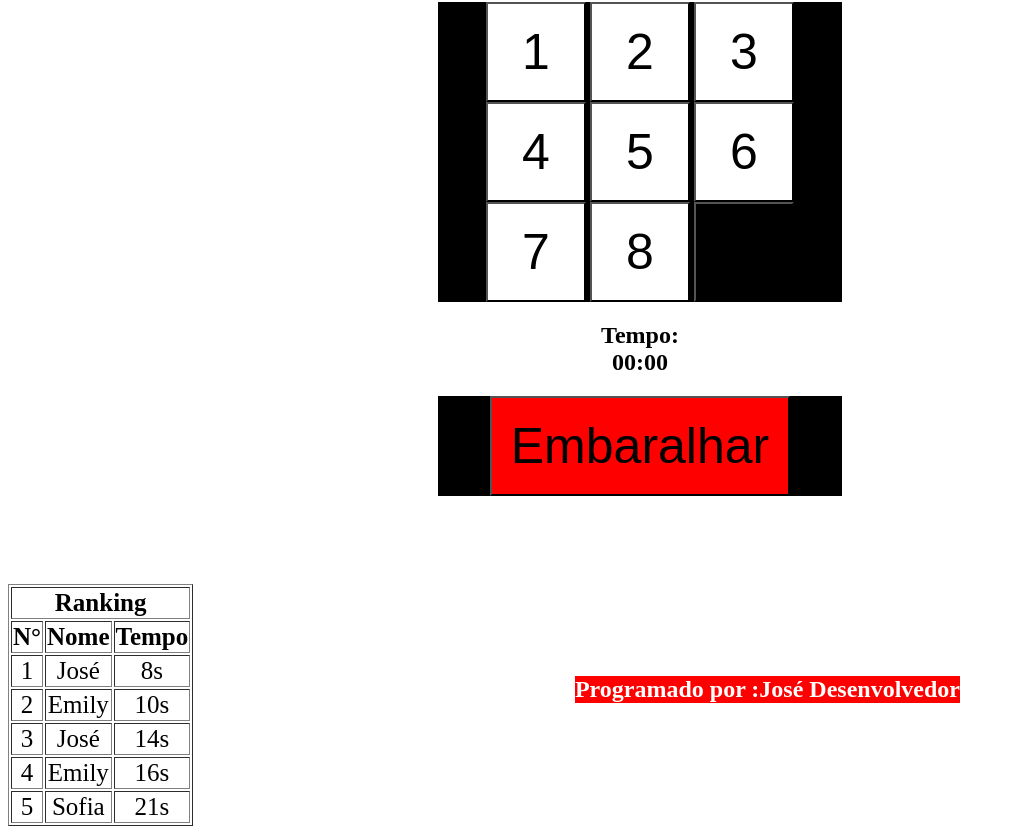
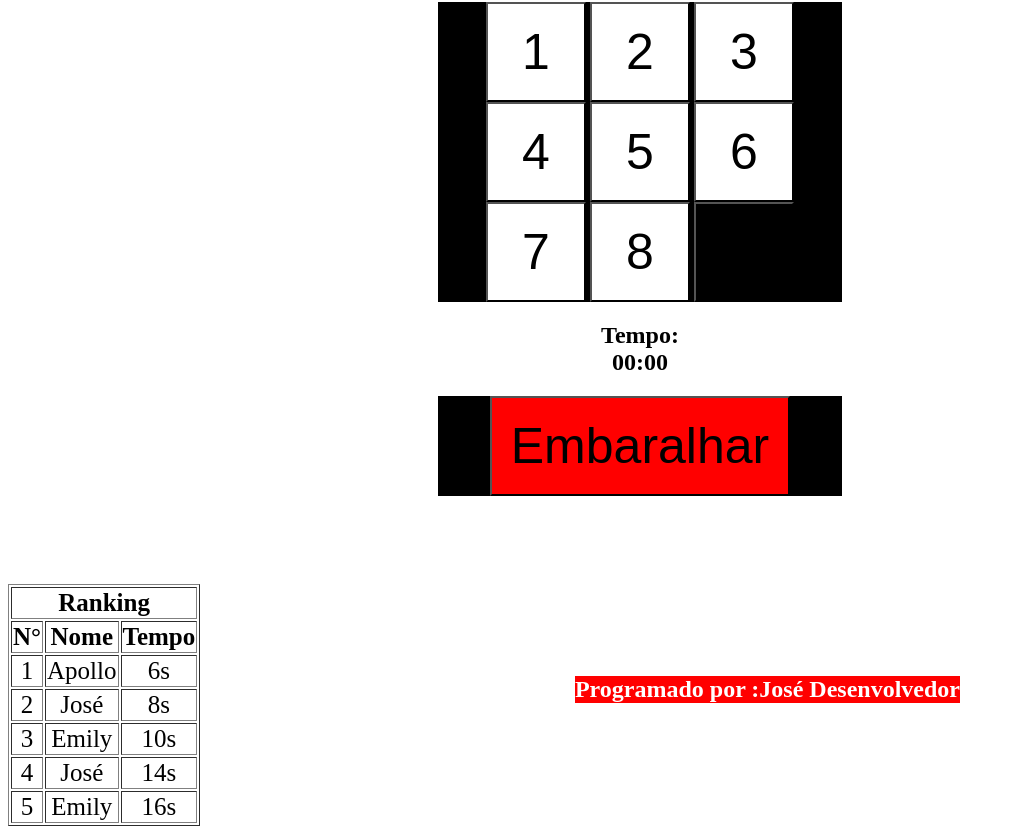
Before and after one commit to JoseDesen/quebra-cabeca, a plain HTML site: page quebra_cabeca_nivel1.html in a window 1280 px wide. Shown: the part 64-898 px from the top of the page, without its empty margins (0-1015 px from the left). Drawn offline with Linux system fonts and the light colour scheme.

Commit message:
Update quebra_cabeca_nivel1.html

```diff
--- a/quebra_cabeca_nivel1.html
+++ b/quebra_cabeca_nivel1.html
@@ -47,7 +47,7 @@
 					if(a=="1" && b=="2" && c=="3" && d=="4" && e=="5" && f=="6" && g=="7" && h=="8" && i=="9" ){
 					clearInterval(meuInterval);
 					var tempo=min*60+seg;
-					if(tempo>21){
+					if(tempo>16){
 						if(min<1){
 							alert("Nível fácil \nParabéns "+nome+" \nSeu tempo foi de:"+seg+" segundos \nTente novamente em menos tempo pra entrar no ranking");
 						}else{
@@ -538,24 +538,24 @@
 	</tr>
 	<tr>
 	<td>1</td>
+	<td>Apollo</td>
+	<td>6s</td>
+	</tr>
+	<td>2</td>
 	<td>José</td>
 	<td>8s</td>
 	</tr>
-	<td>2</td>
+	<td>3</td>
 	<td>Emily</td>
 	<td>10s</td>
 	</tr>
-	<td>3</td>
+	<td>4</td>
 	<td>José</td>
 	<td>14s</td>
 	</tr>
-	<td>4</td>
+	<td>5</td>
 	<td>Emily</td>
 	<td>16s</td>
-	</tr>
-	<td>5</td>
-	<td>Sofia</td>
-	<td>21s</td>
 	</tr>
 	</table>
 </body>
```
